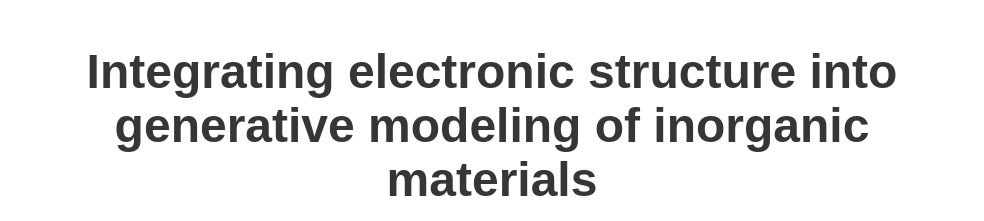
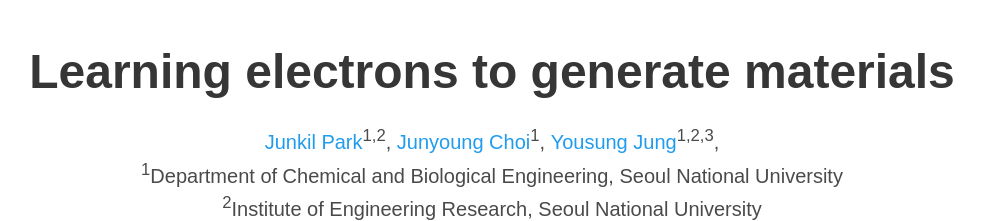
Before and after one commit to parkjunkil/ChargeDIFF, a plain HTML site: page index.html in a window 1280 px wide. Shown: the part 55-276 px from the top of the page, without its empty margins (148-1132 px from the left). Drawn offline with nearby package versions, Linux system fonts and the light colour scheme; some icons are missing; a web font is replaced by a local one.

Commit message:
Update index.html

```diff
--- a/index.html
+++ b/index.html
@@ -91,7 +91,7 @@
     <div class="container is-max-desktop">
       <div class="columns is-centered">
         <div class="column has-text-centered">
-          <h1 class="title is-1 publication-title">Integrating electronic structure into generative modeling of inorganic materials</h1>
+          <h1 class="title is-1 publication-title">Learning electrons to generate materials</h1>
           <div class="is-size-5 publication-authors">
             <span class="author-block">
               <a href="https://scholar.google.com/citations?user=rVGLAYIAAAAJ&hl=en&oi=ao">Junkil Park</a><sup>1,2</sup>,</span>
```
